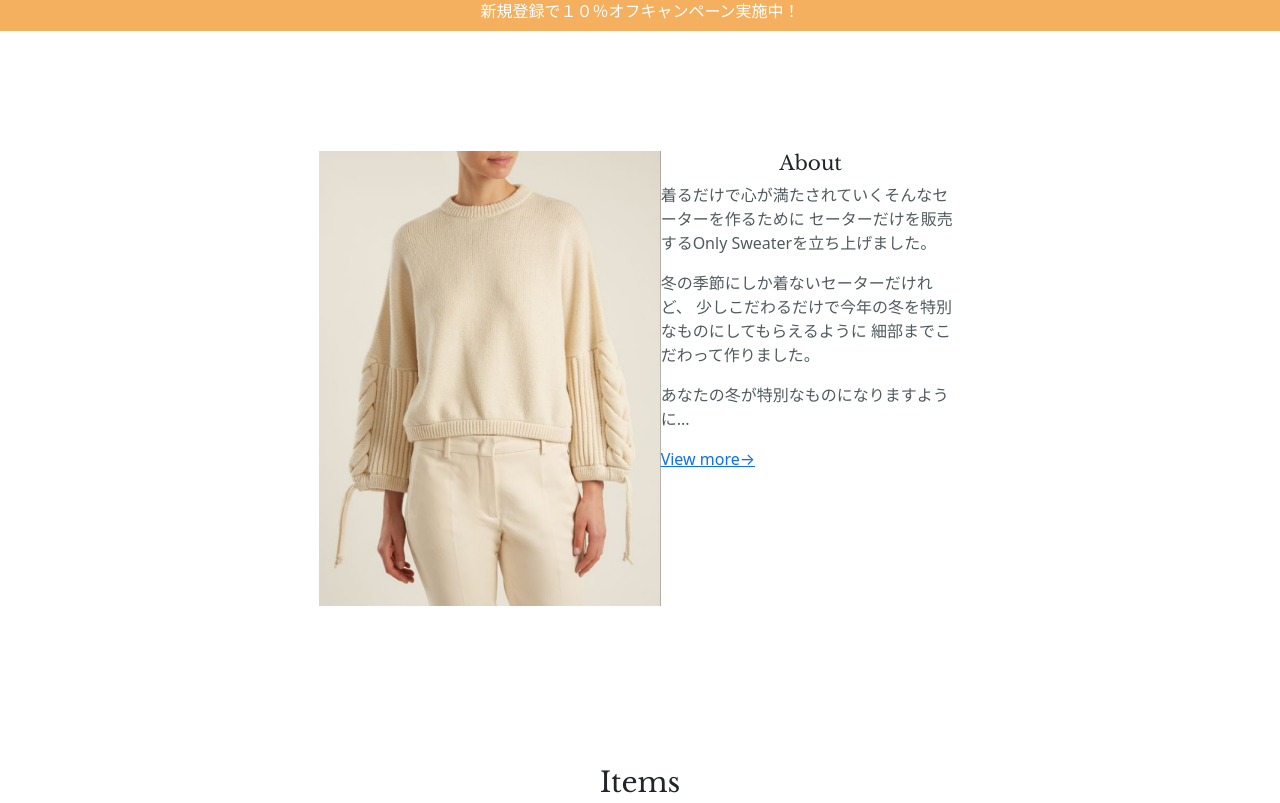
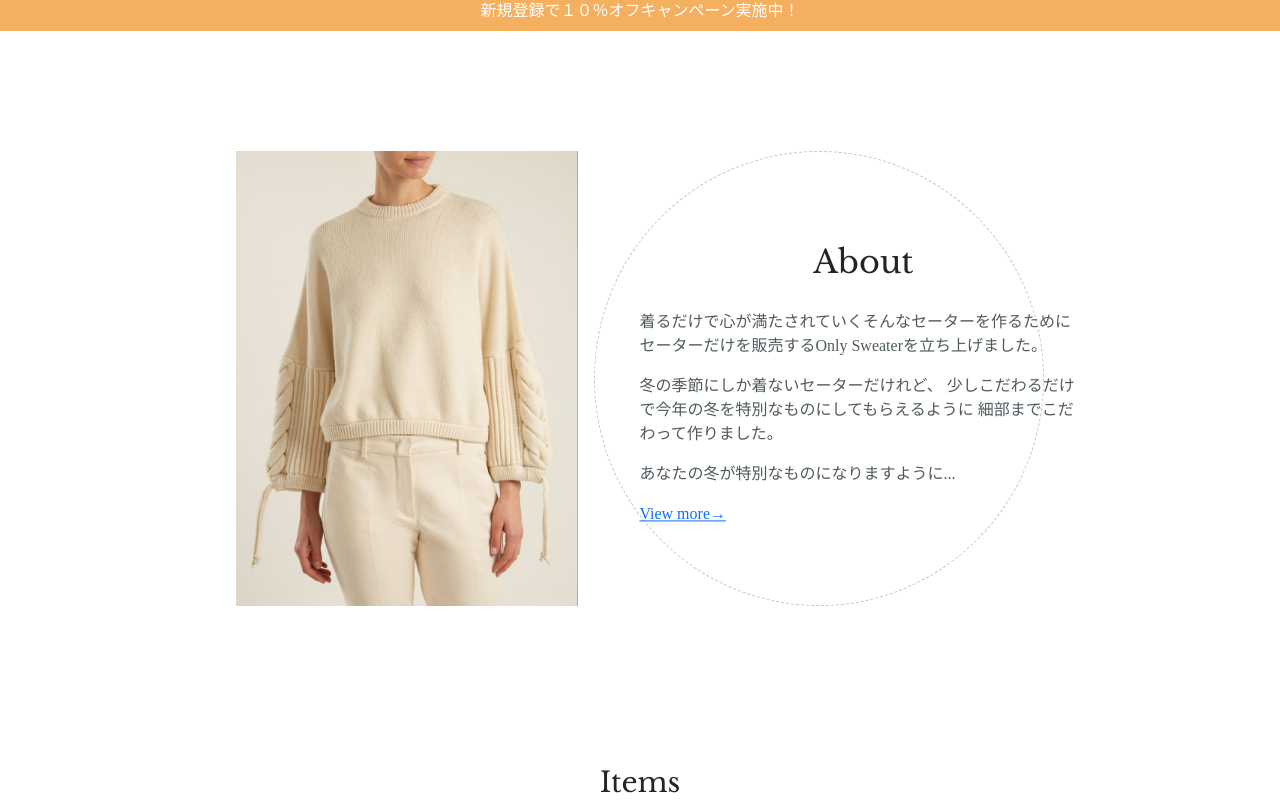
Before and after one commit to Alvil/only_sweater, a Next.js app: page / in a window 1280 px wide. Shown: the part 609-1412 px from the top of the page. Built offline with nearby package versions, Linux system fonts and the light colour scheme.

Commit message:
fix about section

```diff
--- a/src/components/organisms/AboutSection.tsx
+++ b/src/components/organisms/AboutSection.tsx
@@ -1,30 +1,35 @@
+import React, { FC } from "react";
+import { Container } from "react-bootstrap";
+import styles from "styles/components/About.module.scss";
 import { ViewMore } from "components/atoms";
-import React, { FC } from "react";
-import { Card, Container } from "react-bootstrap";
 
 export const AboutSection: FC = () => {
   return (
     <Container fluid className="d-flex justify-content-center">
-      <img src="sweater_4.png" alt="sweater_image_5" height={455} />
-      <div style={{ maxWidth: "300px" }}>
-        <Card className="border-0">
-          <Card.Title className="text-center text-dark libre-baskerville">
+      <img
+        src="sweater_4.png"
+        alt="sweater_image_5"
+        height={455}
+        className="me-3"
+      />
+      <div className={styles.about_container}>
+        <div className={styles.about_content}>
+          <p className="fs-2 libre-baskerville text-dark pb-2 text-center">
             About
-          </Card.Title>
-          <Card.Text>
+          </p>
+          <p>
             着るだけで心が満たされていくそんなセーターを作るために
             セーターだけを販売するOnly Sweaterを立ち上げました。
-          </Card.Text>
-          <Card.Text>
+          </p>
+          <p>
             冬の季節にしか着ないセーターだけれど、
             少しこだわるだけで今年の冬を特別なものにしてもらえるように
             細部までこだわって作りました。
-          </Card.Text>
-          <Card.Text>あなたの冬が特別なものになりますように...</Card.Text>
-          <Card.Text>
-            <ViewMore href="/about" />
-          </Card.Text>
-        </Card>
+          </p>
+          <p>あなたの冬が特別なものになりますように...</p>
+
+          <ViewMore href="/about" />
+        </div>
       </div>
     </Container>
   );
--- a/src/styles/base/globals.scss
+++ b/src/styles/base/globals.scss
@@ -1,9 +1,11 @@
 @import '../base/variables.scss';
 @import 'https://fonts.googleapis.com/css2?family=Libre+Baskerville&display=swap';
+@import 'https://fonts.googleapis.com/css2?family=Noto+Serif+JP:wght@200;300;400;500;600;700;900&display=swap';
 
 html, body {
     font-size: 16px;
     color: $gray1;
+    font-family: 'Noto Serif JP', serif;
 }
 
 .libre-baskerville {
--- a/src/styles/base/variables.scss
+++ b/src/styles/base/variables.scss
@@ -1,4 +1,5 @@
 $gray1: #505B5F;
 $gray2: #505A5F;
+$gray3: #C5C5C5;
 
 $orange1: #F5B05F;
--- /dev/null
+++ b/src/styles/components/About.module.scss
@@ -0,0 +1,12 @@
+@import '../base/variables.scss';
+
+.about_container {
+  max-width: 450px;
+  border: 1px dashed $gray3;
+  border-radius: 50%;
+  position: relative;
+}
+
+.about_content {
+  transform: translate(10%, 30%);
+}
```
